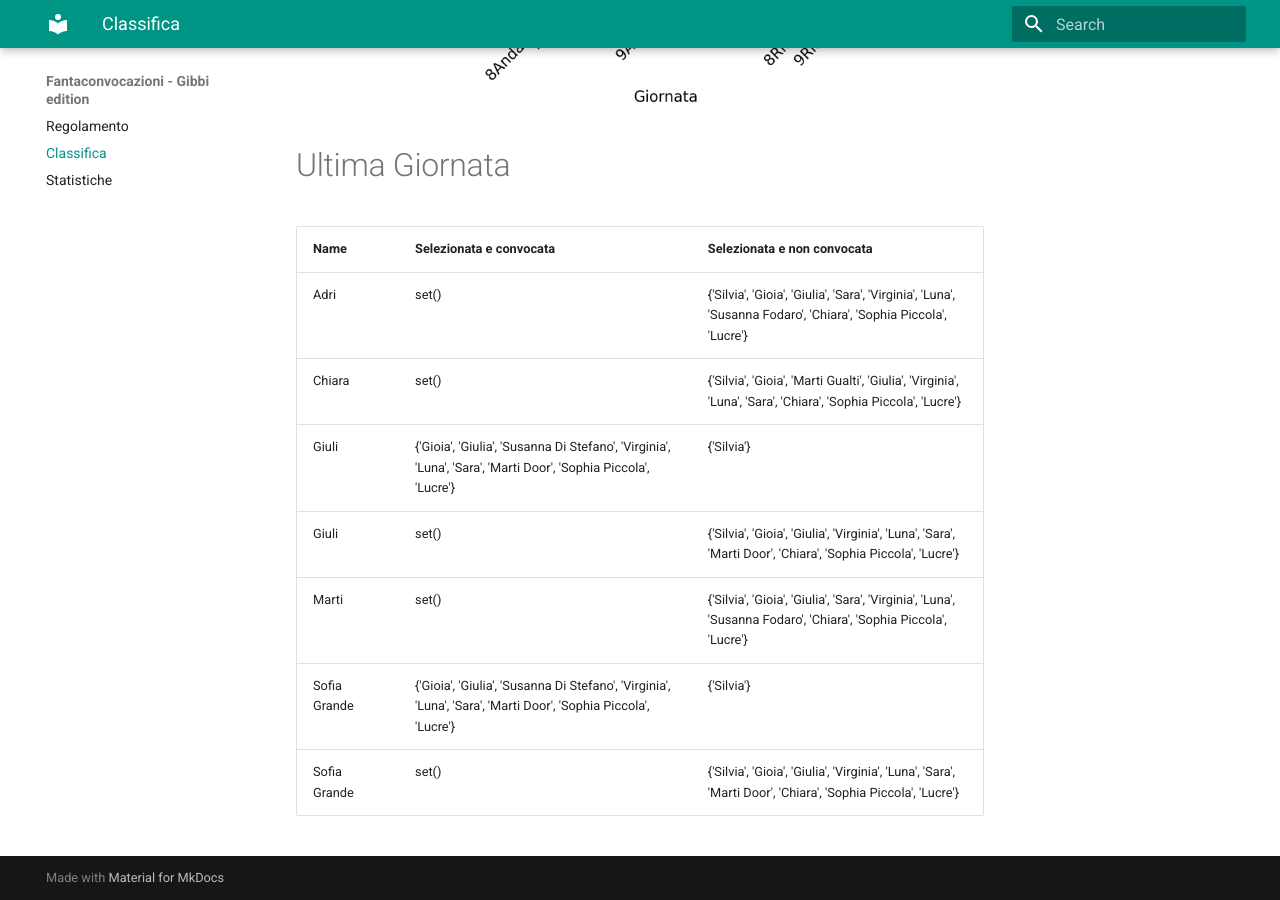
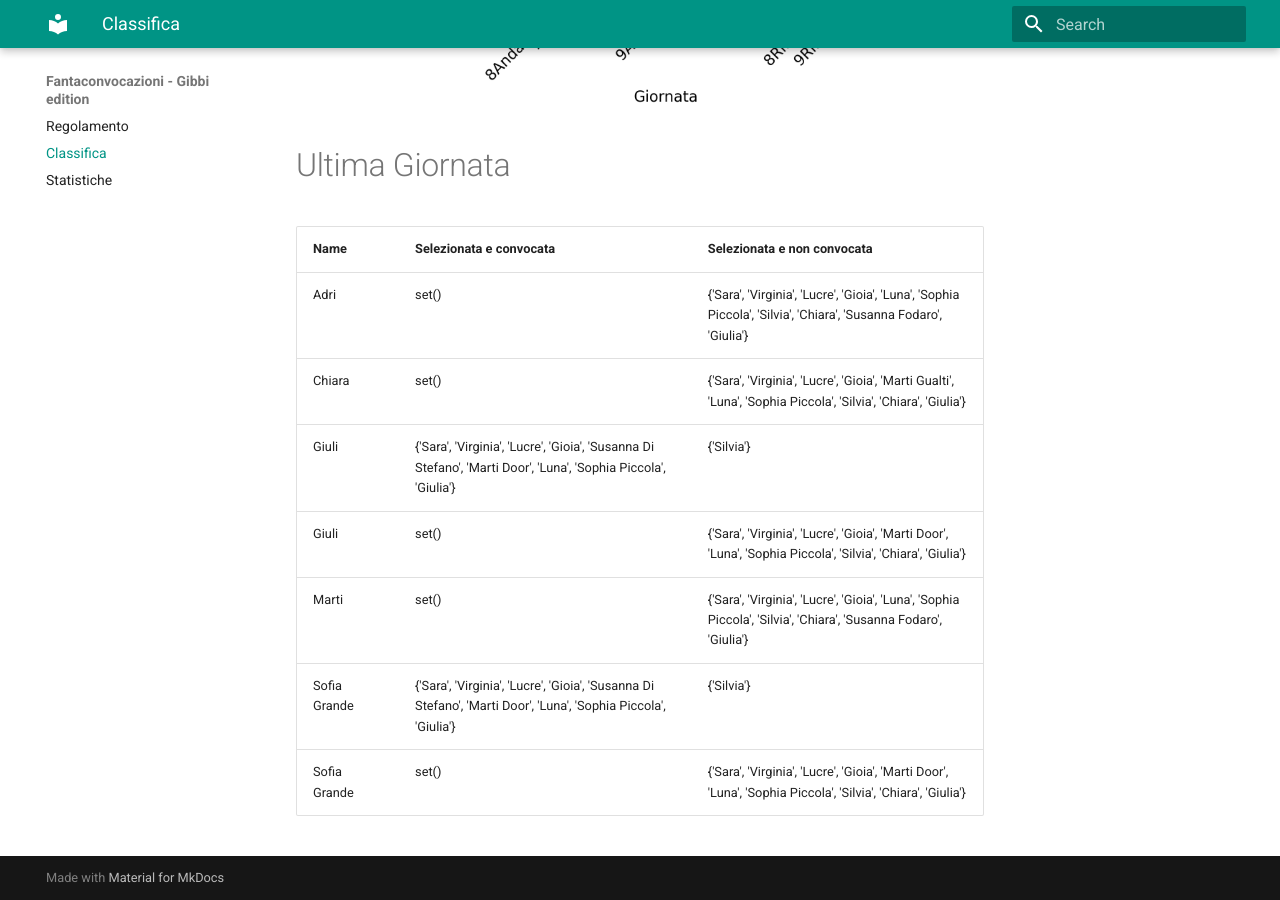
Before and after one commit to martinig94/fantagibbi, an MkDocs documentation site: the page built from docs/Classifica.md, in a window 1280 px wide and 900 px high, scrolled down 1003 px. Built offline with MkDocs 1.6.1 and Material for MkDocs 9.7.7, drawn with Linux system fonts in a browser that asks for light colours.

Commit message:
Auto-update from main.py

```diff
--- a/docs/Classifica.md
+++ b/docs/Classifica.md
@@ -18,11 +18,11 @@
 <!-- START_TABLE CORRECT -->
 | Name         | Selezionata e convocata                                                                                        | Selezionata e non convocata                                                                                      |
 |:-------------|:---------------------------------------------------------------------------------------------------------------|:-----------------------------------------------------------------------------------------------------------------|
-| Adri         | set()                                                                                                          | {'Silvia', 'Gioia', 'Giulia', 'Sara', 'Virginia', 'Luna', 'Susanna Fodaro', 'Chiara', 'Sophia Piccola', 'Lucre'} |
-| Chiara       | set()                                                                                                          | {'Silvia', 'Gioia', 'Marti Gualti', 'Giulia', 'Virginia', 'Luna', 'Sara', 'Chiara', 'Sophia Piccola', 'Lucre'}   |
-| Giuli        | {'Gioia', 'Giulia', 'Susanna Di Stefano', 'Virginia', 'Luna', 'Sara', 'Marti Door', 'Sophia Piccola', 'Lucre'} | {'Silvia'}                                                                                                       |
-| Giuli        | set()                                                                                                          | {'Silvia', 'Gioia', 'Giulia', 'Virginia', 'Luna', 'Sara', 'Marti Door', 'Chiara', 'Sophia Piccola', 'Lucre'}     |
-| Marti        | set()                                                                                                          | {'Silvia', 'Gioia', 'Giulia', 'Sara', 'Virginia', 'Luna', 'Susanna Fodaro', 'Chiara', 'Sophia Piccola', 'Lucre'} |
-| Sofia Grande | {'Gioia', 'Giulia', 'Susanna Di Stefano', 'Virginia', 'Luna', 'Sara', 'Marti Door', 'Sophia Piccola', 'Lucre'} | {'Silvia'}                                                                                                       |
-| Sofia Grande | set()                                                                                                          | {'Silvia', 'Gioia', 'Giulia', 'Virginia', 'Luna', 'Sara', 'Marti Door', 'Chiara', 'Sophia Piccola', 'Lucre'}     |
+| Adri         | set()                                                                                                          | {'Sara', 'Virginia', 'Lucre', 'Gioia', 'Luna', 'Sophia Piccola', 'Silvia', 'Chiara', 'Susanna Fodaro', 'Giulia'} |
+| Chiara       | set()                                                                                                          | {'Sara', 'Virginia', 'Lucre', 'Gioia', 'Marti Gualti', 'Luna', 'Sophia Piccola', 'Silvia', 'Chiara', 'Giulia'}   |
+| Giuli        | {'Sara', 'Virginia', 'Lucre', 'Gioia', 'Susanna Di Stefano', 'Marti Door', 'Luna', 'Sophia Piccola', 'Giulia'} | {'Silvia'}                                                                                                       |
+| Giuli        | set()                                                                                                          | {'Sara', 'Virginia', 'Lucre', 'Gioia', 'Marti Door', 'Luna', 'Sophia Piccola', 'Silvia', 'Chiara', 'Giulia'}     |
+| Marti        | set()                                                                                                          | {'Sara', 'Virginia', 'Lucre', 'Gioia', 'Luna', 'Sophia Piccola', 'Silvia', 'Chiara', 'Susanna Fodaro', 'Giulia'} |
+| Sofia Grande | {'Sara', 'Virginia', 'Lucre', 'Gioia', 'Susanna Di Stefano', 'Marti Door', 'Luna', 'Sophia Piccola', 'Giulia'} | {'Silvia'}                                                                                                       |
+| Sofia Grande | set()                                                                                                          | {'Sara', 'Virginia', 'Lucre', 'Gioia', 'Marti Door', 'Luna', 'Sophia Piccola', 'Silvia', 'Chiara', 'Giulia'}     |
 <!-- END_TABLE CORRECT -->
```
